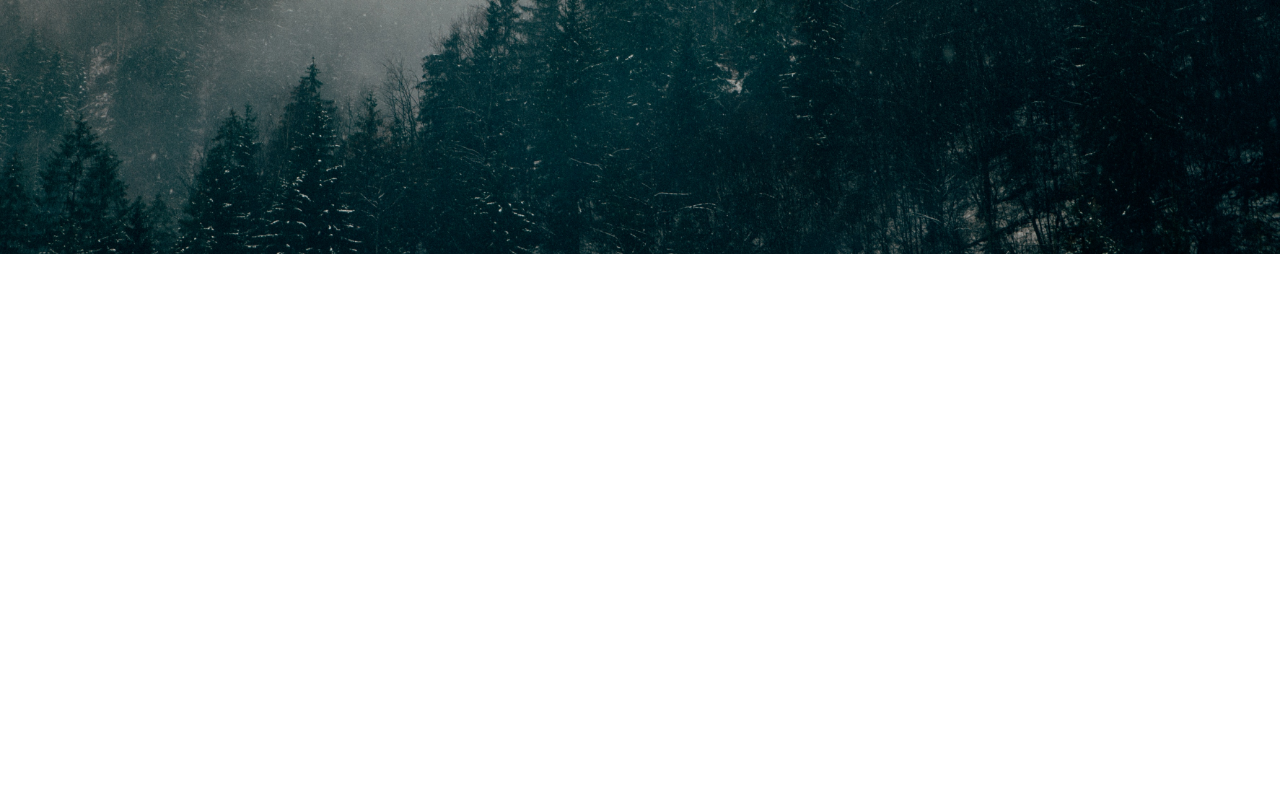
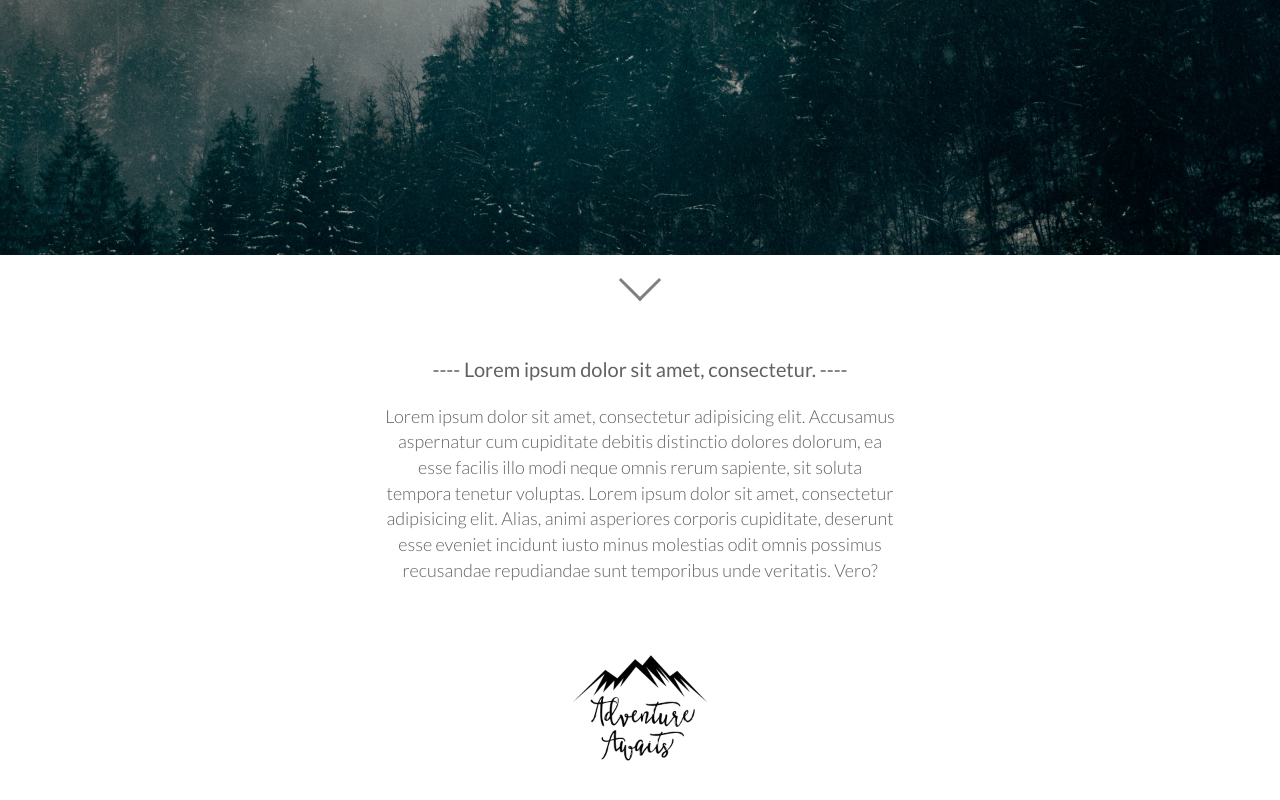
Before and after one commit to kasiaosinska/reactjs_portfolio, a React (Create React App) app: page / in a window 1280 px wide. Shown: the part 476-1276 px from the top of the page. Before the commit the page ends 800 px from the top, so only its background shows below. Built offline with nearby package versions, Linux system fonts and the light colour scheme.

Commit message:
About section

```diff
--- a/src/App.js
+++ b/src/App.js
@@ -3,13 +3,17 @@ import './App.css';
 
 import Header from './components/Header';
 import Slider from './components/Slider';
+import DownButton from './components/containers/down_button'
+import About from './components/About';
 
 class App extends Component {
   render() {
     return (
       <div>
-          <Header/>
+          <Header />
           <Slider />
+          <DownButton />
+          <About />
       </div>
     );
   }
--- a/src/App.scss
+++ b/src/App.scss
@@ -1,28 +1,9 @@
-.App {
-  text-align: center;
+@import url('https://fonts.googleapis.com/css?family=Lato:300,400,700,900&subset=latin-ext');
+
+
+body {
+    margin: 0;
+    padding: 0;
+    box-sizing: border-box;
+    font-family: Lato;
 }
-
-.App-logo {
-  animation: App-logo-spin infinite 20s linear;
-  height: 80px;
-}
-
-.App-header {
-  background-color: #222;
-  height: 150px;
-  padding: 20px;
-  color: white;
-}
-
-.App-title {
-  font-size: 1.5em;
-}
-
-.App-intro {
-  font-size: large;
-}
-
-@keyframes App-logo-spin {
-  from { transform: rotate(0deg); }
-  to { transform: rotate(360deg); }
-}
--- a/src/components/About.js
+++ b/src/components/About.js
@@ -0,0 +1,18 @@
+import React, {Component} from 'react';
+import './styles/about.css';
+import Mountain from './images/mountain_icon.jpg';
+
+class About extends Component {
+    render () {
+        return (
+            <div id="about-section">
+                <p className="title">---- Lorem ipsum dolor sit amet, consectetur. ----</p>
+                <p className="subtitle">Lorem ipsum dolor sit amet, consectetur adipisicing elit. Accusamus aspernatur cum cupiditate debitis distinctio dolores dolorum, ea esse facilis illo modi neque omnis rerum sapiente, sit soluta tempora tenetur voluptas. Lorem ipsum dolor sit amet, consectetur adipisicing elit. Alias, animi asperiores corporis cupiditate, deserunt esse eveniet incidunt iusto minus molestias odit omnis possimus recusandae repudiandae sunt temporibus unde veritatis. Vero?</p>
+                <div className="icon-wrapper"><img className="mountain" src={Mountain} alt="mountain"/></div>
+
+            </div>
+        )
+    }
+}
+
+export default About
--- a/src/components/Header.js
+++ b/src/components/Header.js
@@ -14,7 +14,7 @@ class Header extends Component {
                 </Navbar.Header>
                 <Navbar.Collapse>
                     <Nav pullRight>
-                        <NavItem eventKey={1} href="#">About</NavItem>
+                        <NavItem eventKey={1} href="/#about-section">About</NavItem>
                         <NavItem eventKey={2} href="#">Case Study</NavItem>
                         <NavItem eventKey={3} href="#">Contact</NavItem>
                     </Nav>
--- /dev/null
+++ b/src/components/containers/down_button.js
@@ -0,0 +1,14 @@
+import React, {Component} from 'react';
+import '../styles/down_button.css';
+
+class DownButton extends Component {
+    render () {
+        return (
+            <div className="down-button-section">
+                <a href="#"><div className="arrow-down"></div></a>
+            </div>
+        )
+    }
+}
+
+export default DownButton;
--- /dev/null
+++ b/src/components/styles/about.scss
@@ -0,0 +1,24 @@
+
+#about-section {
+    p {
+        max-width: 40%;
+        margin: 0 auto;
+        text-align: center;
+        color: #626262;
+    }
+    .title {
+        margin: 20px auto;
+        font-size: 20px;
+        font-weight: 500;
+    }
+    .subtitle {
+        font-size: 18px;
+        font-weight: 300;
+    }
+    .icon-wrapper {
+        text-align: center;
+        .mountain {
+            width: 250px;
+        }
+    }
+}
--- /dev/null
+++ b/src/components/styles/down_button.scss
@@ -0,0 +1,16 @@
+.down-button-section {
+    height: 70px;
+    text-align: center;
+    .arrow-down {
+        height: 30px;
+        width: 30px;
+        margin: 10px auto 0 auto;
+        border-top: solid grey;
+        border-right: solid grey;
+        transform: rotate(135deg);
+        &:hover {
+            border-color: #4ccdb6;
+            cursor: pointer;
+        }
+    }
+}
--- a/src/components/styles/header.scss
+++ b/src/components/styles/header.scss
@@ -8,6 +8,10 @@
     }
     .navbar-nav {
         li {
+            border-bottom: 1px solid grey;
+            &:hover {
+                border-color: #4ccdb6;
+            }
             a {
                 &:hover {
                     color: #4ccdb6;
```
Also changed, not shown: src/components/images/mountain_icon.jpg (added).
